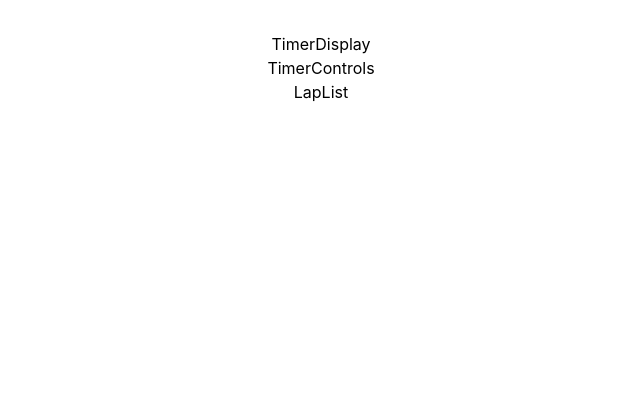
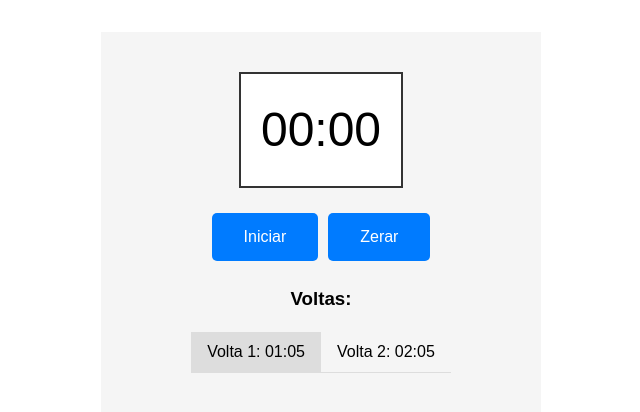
Before and after one commit to IagoMarques/Cronometro, a React (Vite) app: page / in a window 1280 px wide. Shown: the top 412 px of the page, without its empty margins (319-959 px from the left). Built offline with nearby package versions, Linux system fonts and the light colour scheme.

Commit message:
Estruturando componentes

```diff
--- a/src/assets/components/LapList.jsx
+++ b/src/assets/components/LapList.jsx
@@ -1,7 +1,15 @@
 import React from "react";
 
 const LapList = () => {
-  return <div>LapList</div>;
+  return (
+    <div className="timer-laps">
+      <h3>Voltas:</h3>
+      <ul>
+        <li>Volta 1: 01:05</li>
+        <li>Volta 2: 02:05</li>
+      </ul>
+    </div>
+  );
 };
 
 export default LapList;
--- /dev/null
+++ b/src/assets/components/Timer.css
@@ -0,0 +1,59 @@
+.timer-container {
+  display: flex;
+  flex-direction: column;
+  place-items: center;
+  min-height: 50vh;
+  width: 400px;
+  background-color: #f5f5f5;
+  padding: 20px;
+  font-family: Arial;
+}
+
+.timer-display {
+  border: 2px solid #333;
+  padding: 20px;
+  margin: 20px;
+  font-size: 48px;
+  background-color: #fff;
+}
+
+.timer-controls {
+  display: flex;
+  justify-content: center;
+}
+
+.timer-controls button {
+  background-color: #007bff;
+  border: none;
+  color: #fff;
+  padding: 15px 32px;
+  margin: 5px;
+  cursor: pointer;
+  border-radius: 5px;
+  font-size: 16px;
+}
+
+.timer-controls button:hover {
+  background-color: #0046d5;
+}
+
+.timer-laps {
+  width: 100%;
+}
+
+.timer-laps ul {
+  list-style-type: none;
+  display: flex;
+  flex-wrap: wrap;
+  justify-content: center;
+  padding: 0;
+}
+
+.timer-laps li {
+  border-bottom: 1px solid #ddd;
+  padding: 8px 16px;
+}
+
+.timer-laps li:nth-child(odd) {
+  background-color: #ddd;
+}
--- a/src/assets/components/Timer.jsx
+++ b/src/assets/components/Timer.jsx
@@ -2,6 +2,8 @@
 import TimerControls from "./TimerControls";
 import LapList from "./LapList";
 import TimerDisplay from "./TimerDisplay";
+
+import "./Timer.css";
 
 const Timer = () => {
   return (
--- a/src/assets/components/TimerControls.jsx
+++ b/src/assets/components/TimerControls.jsx
@@ -1,7 +1,12 @@
 import React from "react";
 
 const TimerControls = () => {
-  return <div>TimerControls</div>;
+  return (
+    <div className="timer-controls">
+      <button>Iniciar</button>
+      <button>Zerar</button>
+    </div>
+  );
 };
 
 export default TimerControls;
--- a/src/assets/components/TimerDisplay.jsx
+++ b/src/assets/components/TimerDisplay.jsx
@@ -1,7 +1,7 @@
 import React from "react";
 
 const TimerDisplay = () => {
-  return <div>TimerDisplay</div>;
+  return <div className="timer-display">00:00</div>;
 };
 
 export default TimerDisplay;
```
